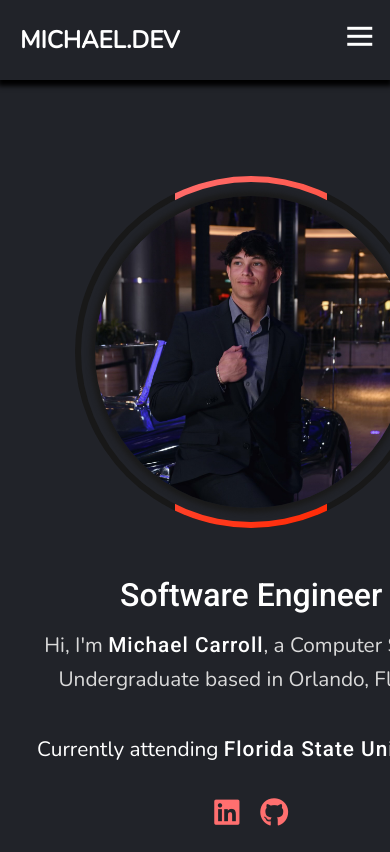
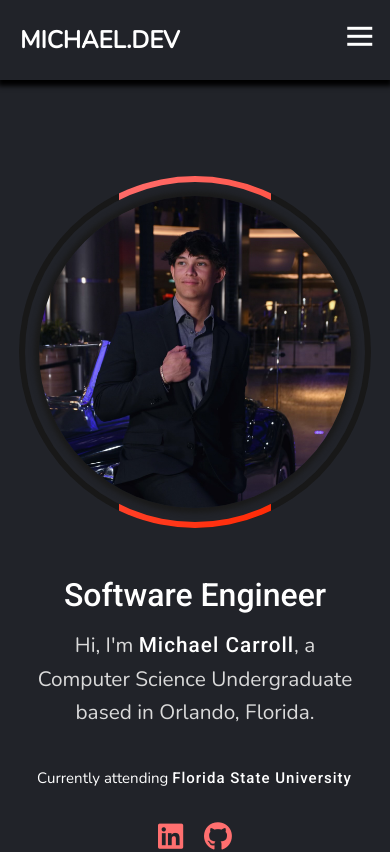
Before and after one commit to Michaelc322/Portfolio, an Angular app: page / in a window 390 px wide. Shown: the top 852 px of the page. Built offline with nearby package versions, Linux system fonts and the light colour scheme.

Commit message:
fix media query

```diff
--- a/src/app/Components/main.component.css
+++ b/src/app/Components/main.component.css
@@ -996,4 +996,17 @@ footer h3 {
     .footersocials{
         margin-top: 2rem;
     }
+
+    .home-main{
+        width: 20rem;
+    }
+
+    .homeText{
+        width: 100%;
+    }
+
+    .shortAbout p {
+        width: 100%;
+        font-size: 0.94rem;
+    }
 }
```
Also changed, not shown: 1 other file (tests, documents, lock files or other folders).
